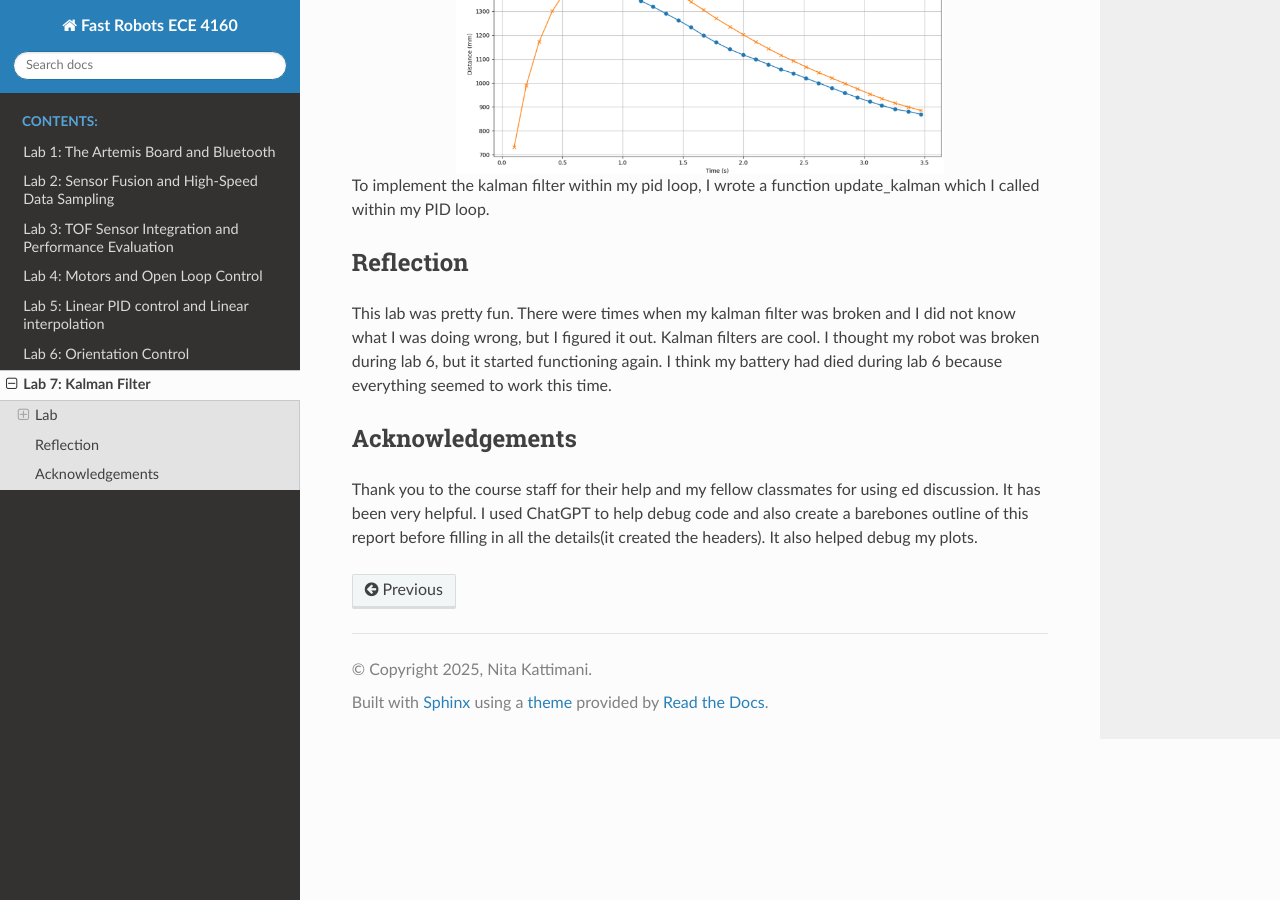
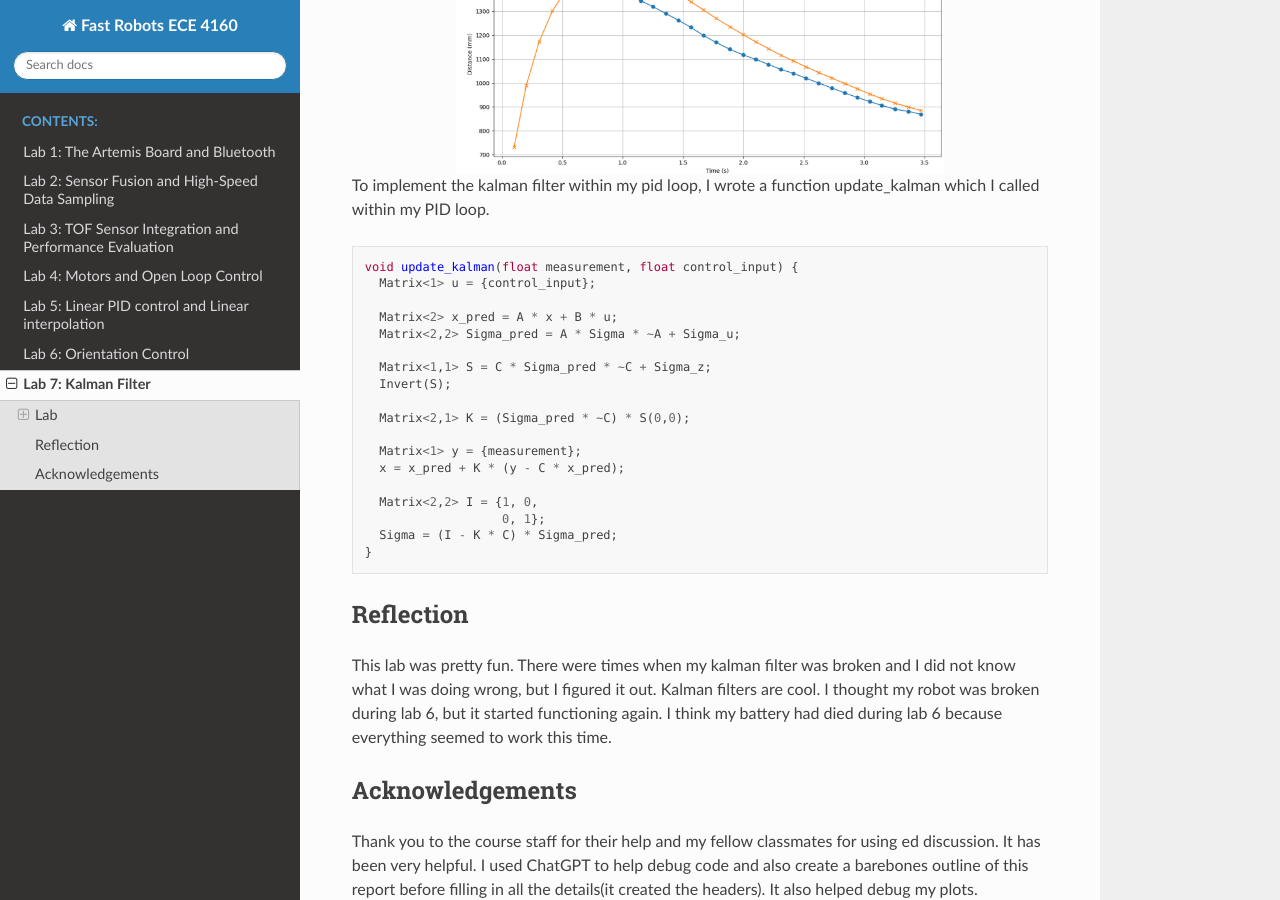
Before and after one commit to nskatti1/Fast-Robots, a Sphinx documentation site: the page built from docs/lab7.rst, in a window 1280 px wide and 900 px high, scrolled down 3870 px. Built offline with Sphinx 7.4.7 and the Read the Docs theme 3.1.0, drawn with Linux system fonts in a browser that asks for light colours; pages that are not in the unit, such as notebooks, are missing from menus.

Commit message:
Update lab7.rst

```diff
--- a/docs/lab7.rst
+++ b/docs/lab7.rst
@@ -108,6 +108,28 @@ And here is a zoomed-in version:
 To implement the kalman filter within my pid loop, I wrote a function update_kalman which I called within my PID loop.
 
 
+.. code-block:: cpp
+
+      void update_kalman(float measurement, float control_input) {
+        Matrix<1> u = {control_input};
+
+        Matrix<2> x_pred = A * x + B * u;
+        Matrix<2,2> Sigma_pred = A * Sigma * ~A + Sigma_u;
+
+        Matrix<1,1> S = C * Sigma_pred * ~C + Sigma_z;
+        Invert(S);
+
+        Matrix<2,1> K = (Sigma_pred * ~C) * S(0,0);
+
+        Matrix<1> y = {measurement};
+        x = x_pred + K * (y - C * x_pred);
+
+        Matrix<2,2> I = {1, 0,
+                         0, 1};
+        Sigma = (I - K * C) * Sigma_pred;
+      }
+
+
 
 Reflection
 -----------------------------
```
